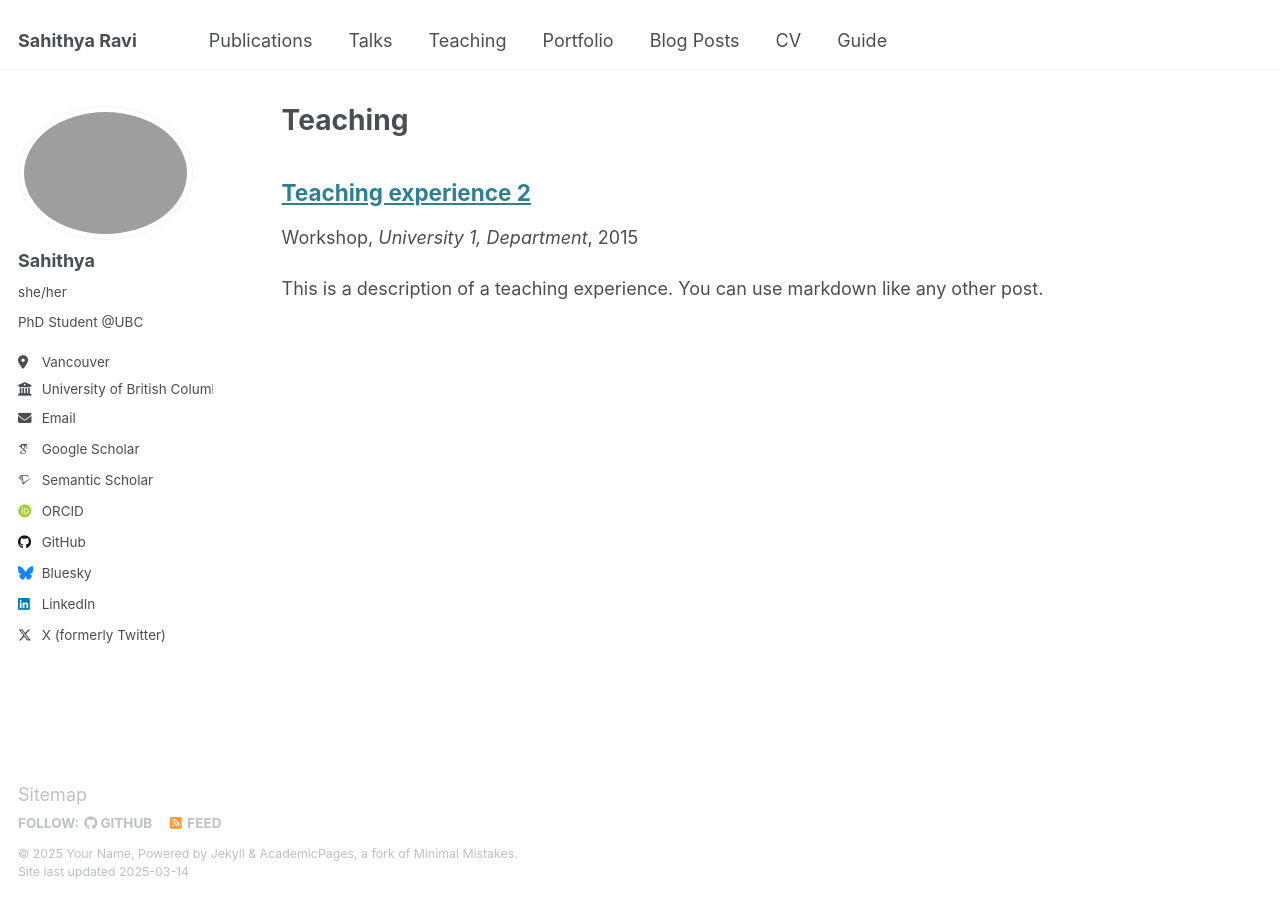
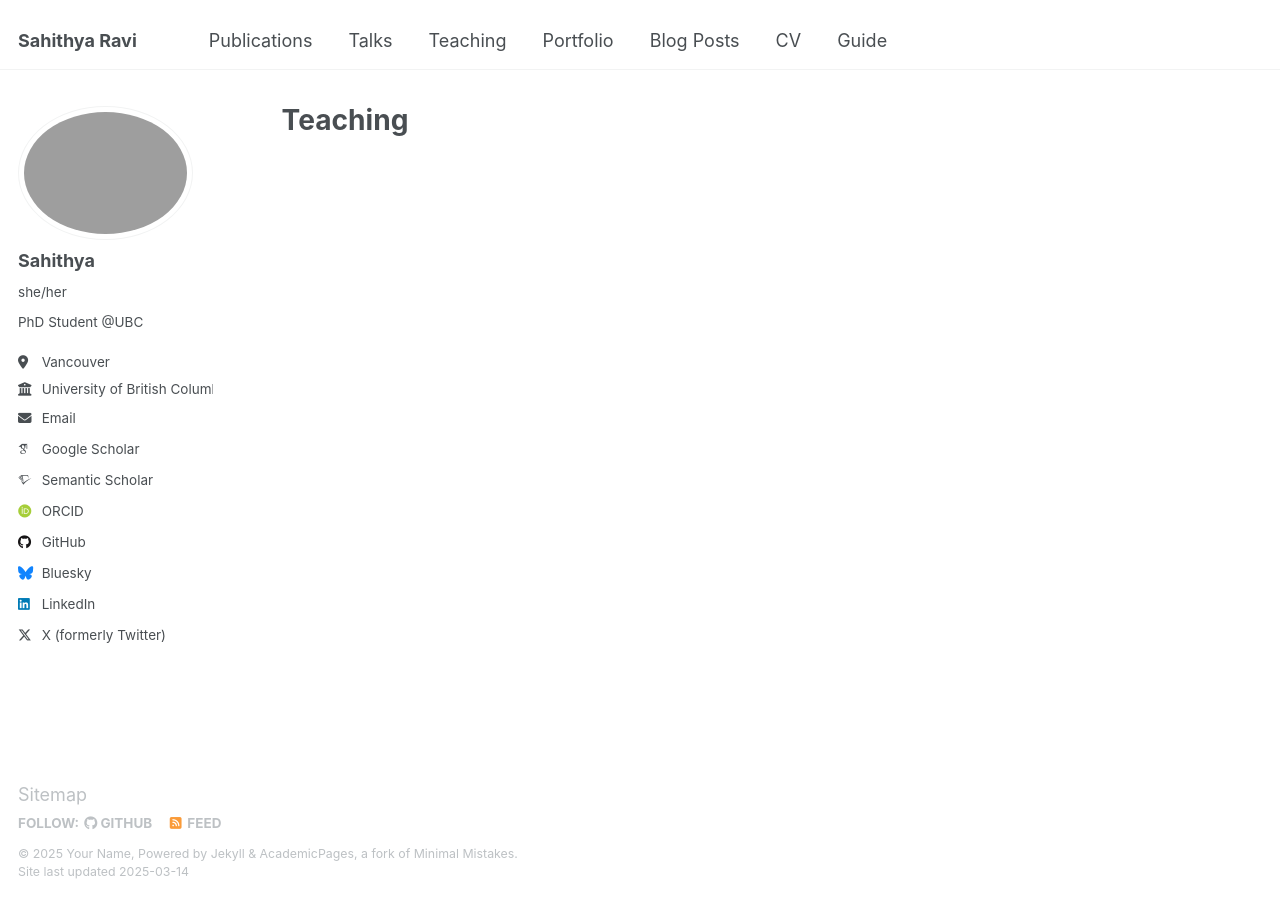
Before and after one commit to sahithyaravi/sahithyaravi.github.io, a Jekyll site: the page built from _pages/teaching.md, in a window 1280 px wide. Built offline with Jekyll 4.4.1, drawn with Linux system fonts in a browser that asks for light colours; some web fonts are replaced; a file with an impossible date is left out.

Commit message:
Teaching

```diff
--- a/_teaching/2015-spring-teaching-2.md
+++ /dev/null
@@ -1,20 +0,0 @@
----
-title: "Teaching experience 2"
-collection: teaching
-type: "Workshop"
-permalink: /teaching/2015-spring-teaching-1
-venue: "University 1, Department"
-date: 2015-01-01
-location: "City, Country"
----
-
-This is a description of a teaching experience. You can use markdown like any other post.
-
-Heading 1
-======
-
-Heading 2
-======
-
-Heading 3
-======
```
Also changed, not shown: _teaching/2014-spring-teaching-1.md (+1 -1 lines).
